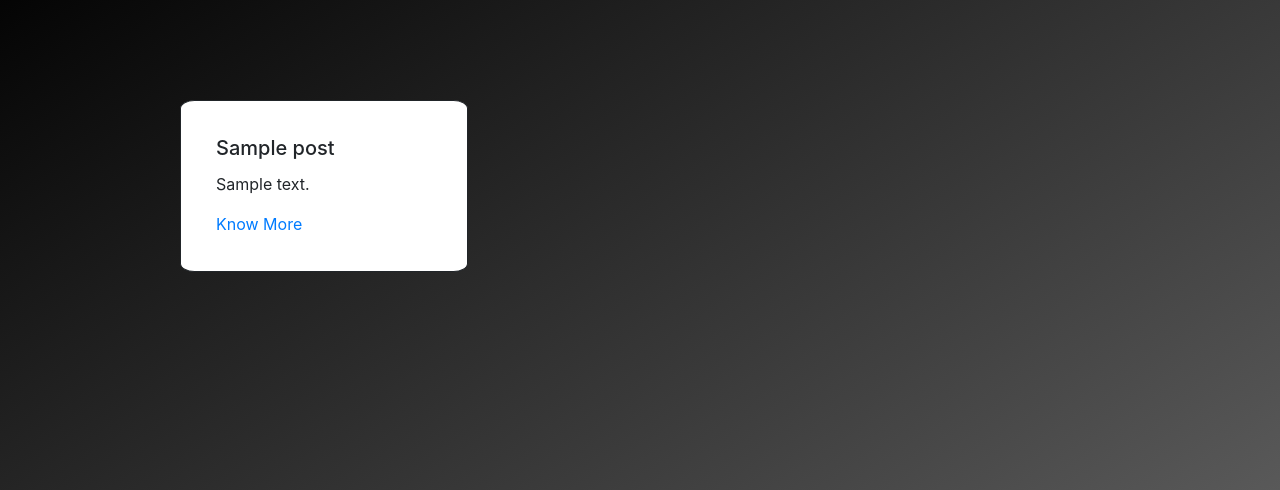
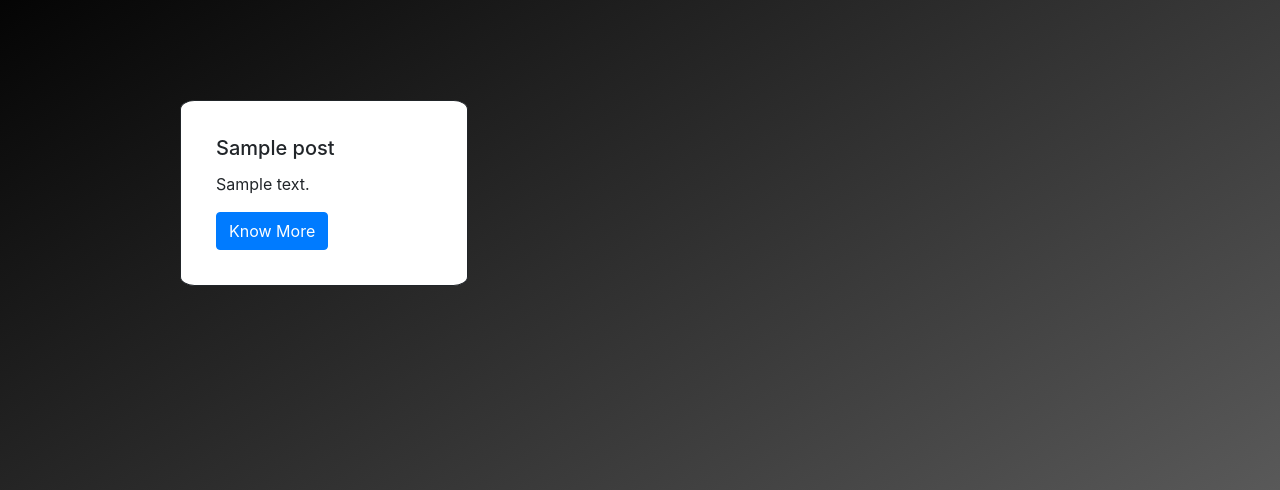
Before and after one commit to swathiraon/youcol, a Django app: template basic/templates/basic/collection.html in a window 1280 px wide. Shown: the part 66-556 px from the top of the page. Run offline with Django 3.2, Linux system fonts and the light colour scheme; the template is opened without the code that fills it: most values are stand-ins (such as "Sample title", 1, 10 or a date in 2020); data that the repository does not hold is empty; some libraries are stand-ins or nearby versions.

Commit message:
basic/templates/basic/collection.html updated

```diff
--- a/basic/templates/basic/collection.html
+++ b/basic/templates/basic/collection.html
@@ -14,12 +14,14 @@
 				{%for c in posts%}
 				<div class="col-md-4">
 					<div class="card" style="width: 18rem;
+
 						" >
 						<div class="card-body">
 							<h5 class="card-title">{{c.title}}</h5>
 
 							<p class="card-text">{{c.description}}</p>
-							<a href="playlist/{{c.pk}}" class="card-link">Know More</a>
+
+							<a href="playlist/{{c.pk}}" class="btn btn-primary">Know More</a>
 
 						</div>
 					</div>
```
